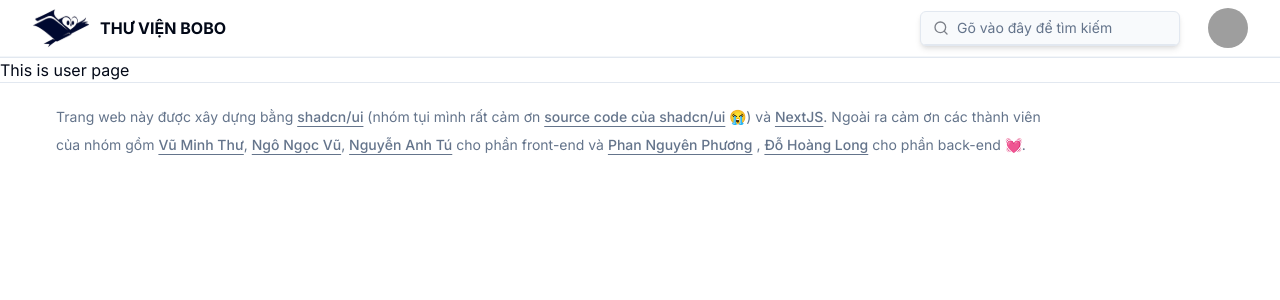
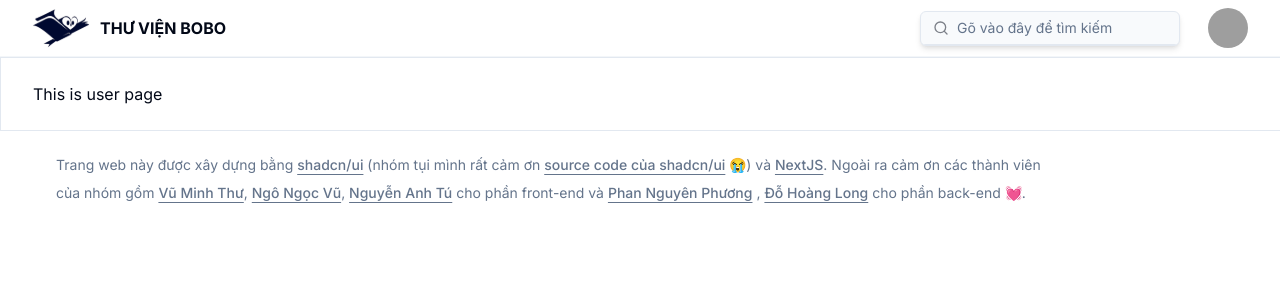
Before and after one commit to lenguyen1807/Software-for-AI, a Next.js app: page /user/profile in a window 1280 px wide. Shown: the top 300 px of the page. Built offline with nearby package versions, Linux system fonts and the light colour scheme; grey boxes are pictures that could not be loaded.

Commit message:
refactor: add style to user layout

```diff
--- a/src/app/user/layout.tsx
+++ b/src/app/user/layout.tsx
@@ -9,7 +9,13 @@ export default function UserLayout({
     <>
       <SiteHeader />
       <main className="border-t">
-        {children}
+        <div className="lg:border-l w-screen">
+          <div className="h-full px-4 py-6 lg:px-8">
+            <div className="border-md p-0 outline-none">
+              {children}
+            </div>
+          </div>
+        </div>
       </main>
     </>
   );
```
